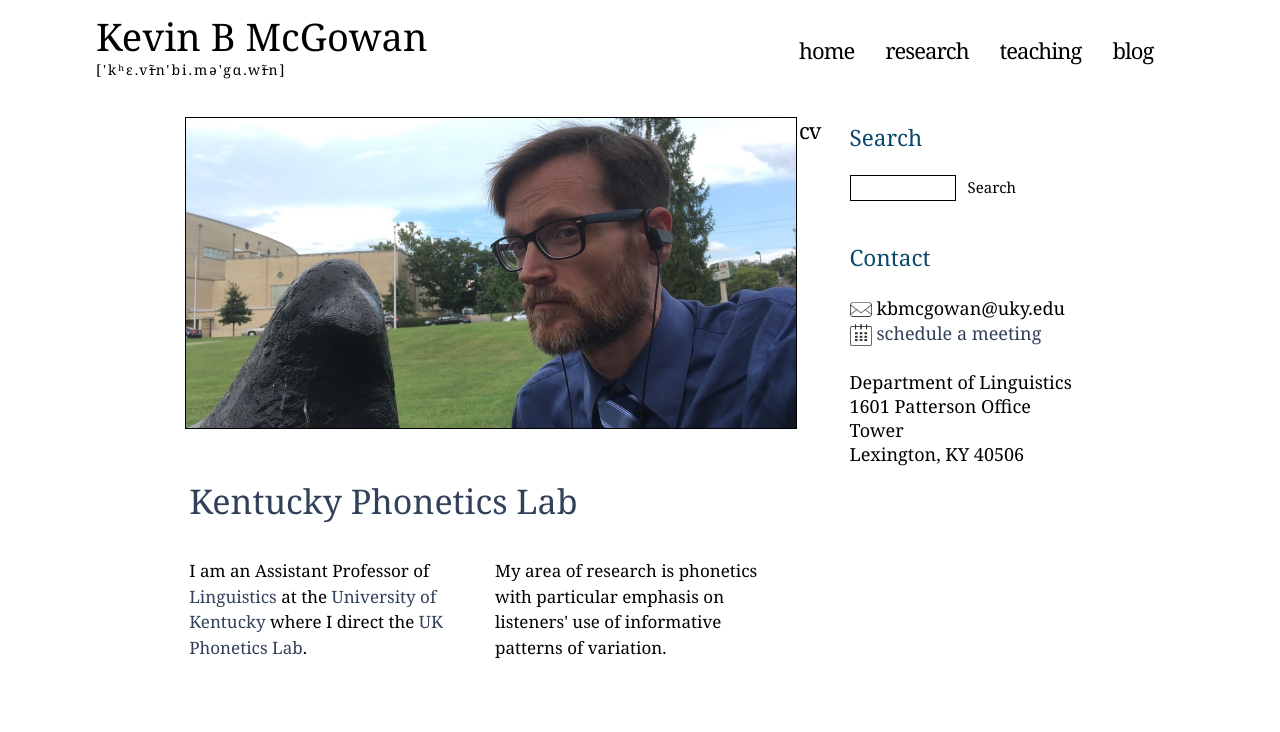
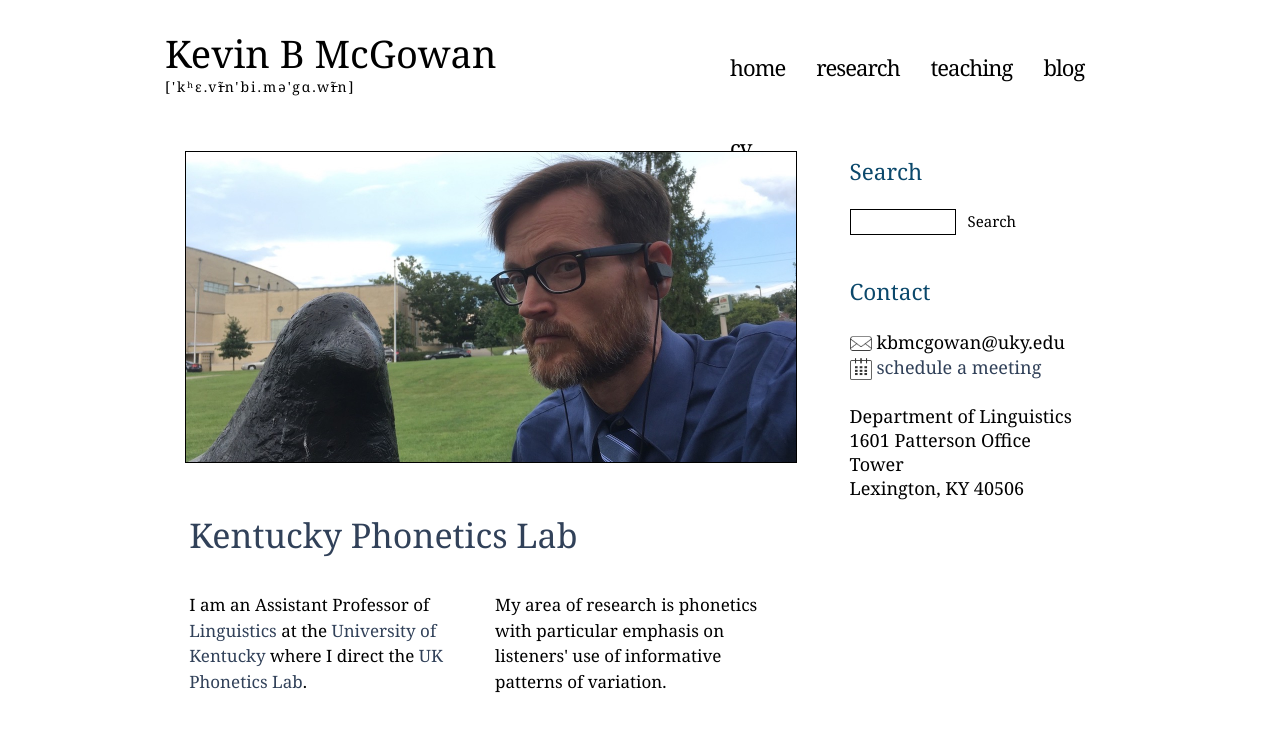
Before and after one commit to kbmcgowan/kbmcgowan.github.io, a Jekyll site: the page built from index.html, in a window 1280 px wide. Shown: the top 732 px of the page. Built offline with Jekyll 4.4.1, drawn with Linux system fonts in a browser that asks for light colours; nearby versions of some CDN libraries; some web fonts are replaced; library files that are not in the unit come from our copies.

```diff
--- a/css/simple.css
+++ b/css/simple.css
@@ -239,9 +239,11 @@
 /* Header */
 
 #header {
-	margin: 0 auto;
-	width: 85%;
-	height: 80px;
+    width: 950px;
+    height: 80px;
+    display: block;
+    margin: 0 auto;
+    padding: 1em;
 }
 
 /* Logo */
```
